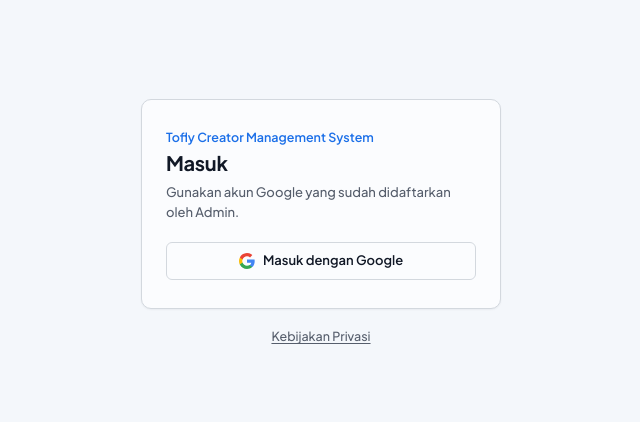
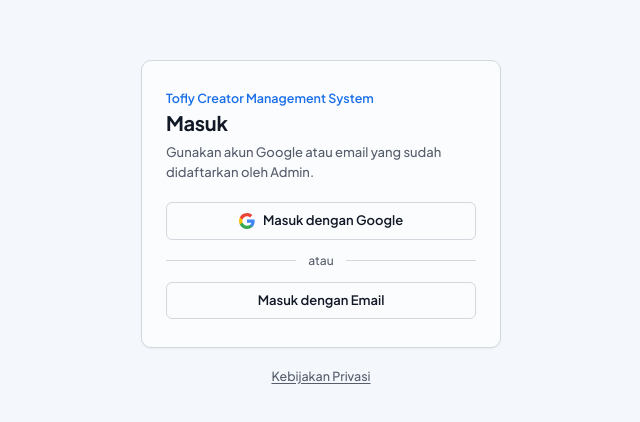
Before and after one commit to PROPENSI-PPL-Tofly/tofly-ugc-management, a Next.js app in the folder frontend/: page /login in a window 1280 px wide. Shown: the part 176-598 px from the top of the page, without its empty margins (319-959 px from the left). Built offline with nearby package versions, Linux system fonts and the light colour scheme; no server answers.

Commit message:
[GREEN] Offer the email code below the Google button on the login page, after an 'atau' divider, and say either account may be used (SCRUM-242)

```diff
--- a/frontend/src/app/login/page.tsx
+++ b/frontend/src/app/login/page.tsx
@@ -1,5 +1,6 @@
 import Link from "next/link";
 import { redirect } from "next/navigation";
+import { EmailCodeSignIn } from "@/components/auth/email-code-sign-in";
 import { buttonClasses } from "@/components/ui/button-classes";
 import { Panel } from "@/components/ui/panel";
 import { MIN_TARGET } from "@/components/ui/touch-target";
@@ -51,10 +52,11 @@ function GoogleMark() {
 }
 
 /**
- * The one way into Tofly (PRD 3.1): Google identifies the person, then the admin's whitelist
- * decides whether and as whom they get in. The backend owns the whole OAuth flow, so this page
- * is a link plus the reason the last attempt came back here. Someone already signed in has
- * nothing to do here and goes straight to their own page.
+ * The way into Tofly: Google (PRD 3.1) or a code sent by email (PBI-39) identifies the person,
+ * then the admin's whitelist decides whether and as whom they get in. The backend owns both
+ * flows, so this page is the Google link, the email code form and the reason the last attempt
+ * came back here. Someone already signed in has nothing to do here and goes straight to their
+ * own page.
  */
 export default async function LoginPage({
   searchParams,
@@ -75,7 +77,7 @@ export default async function LoginPage({
             <p className="text-[12.5px] font-semibold text-accent">{APP_NAME}</p>
             <h1 className="mt-1 text-[20px]">Masuk</h1>
             <p className="mt-2 text-[13px] text-muted">
-              Gunakan akun Google yang sudah didaftarkan oleh Admin.
+              Gunakan akun Google atau email yang sudah didaftarkan oleh Admin.
             </p>
             {error ? (
               <p role="alert" className={`mt-4 ${ALERT}`}>
@@ -93,6 +95,10 @@ export default async function LoginPage({
               <GoogleMark />
               Masuk dengan Google
             </a>
+            <p className="mt-3 flex items-center gap-3 text-[12px] text-muted before:h-px before:flex-1 before:bg-rule after:h-px after:flex-1 after:bg-rule">
+              atau
+            </p>
+            <EmailCodeSignIn />
           </div>
         </Panel>
         <p className="mt-4 text-center text-[12.5px]">
```
